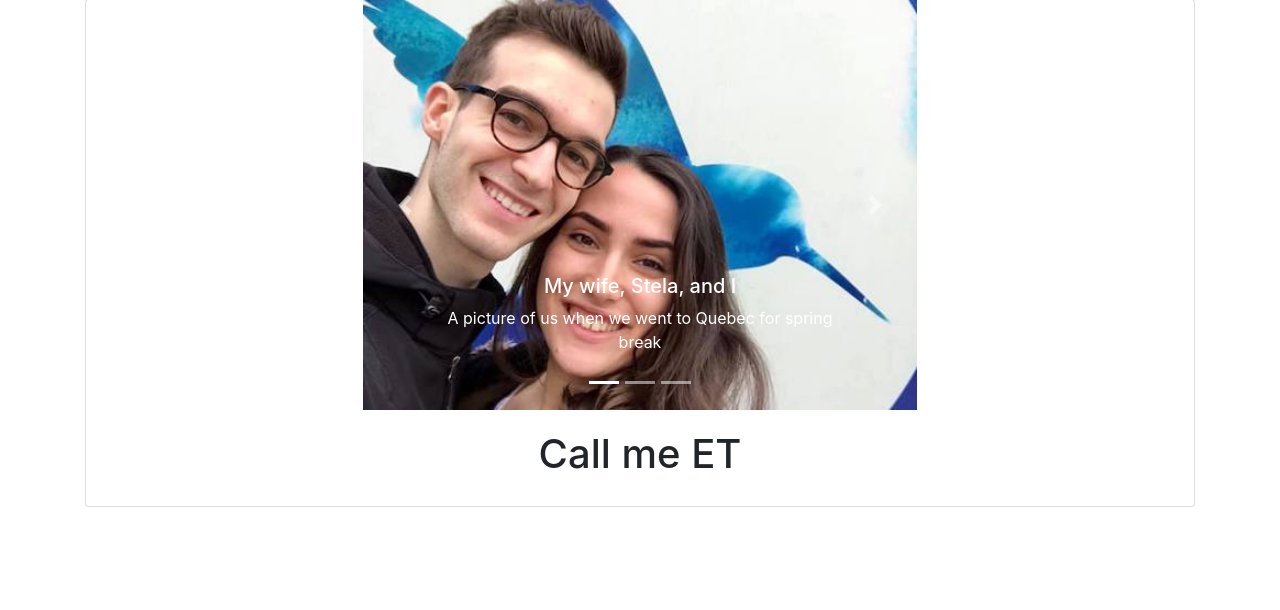
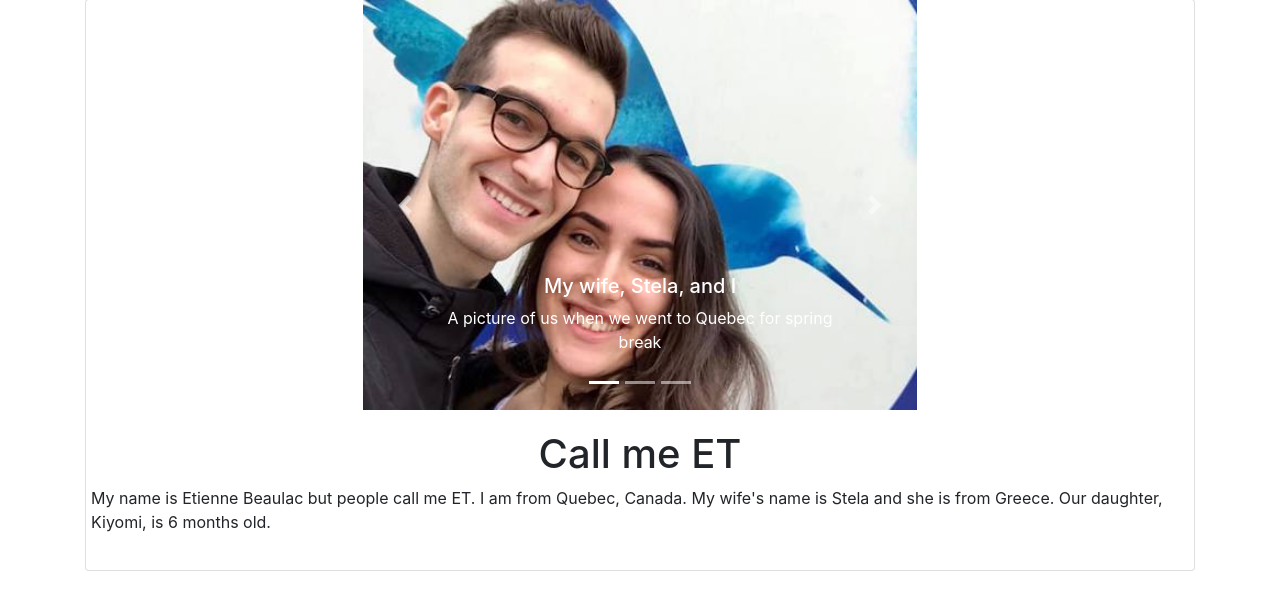
Before and after one commit to EtienneBBeaulac/cs_313, a PHP site: page / in a window 1280 px wide. Shown: the part 57-667 px from the top of the page. Run offline with PHP 8.4, Linux system fonts and the light colour scheme.

Commit message:
test justification center

```diff
--- a/web/index.php
+++ b/web/index.php
@@ -16,11 +16,13 @@
     <div class="card full-page">
     <?php require "carousel.php" ?>
       <div class="card-body">
-
           <div class="row justify-content-center">
             <h1 class>Call me ET</h1>
           </div>
-
+          <div class="row justify-content-center">
+            <p>My name is Etienne Beaulac but people call me ET. I am from Quebec, Canada.
+            My wife's name is Stela and she is from Greece. Our daughter, Kiyomi, is 6 months old.</p>
+          </div>
       </div>
     </div>
   </div>
```
